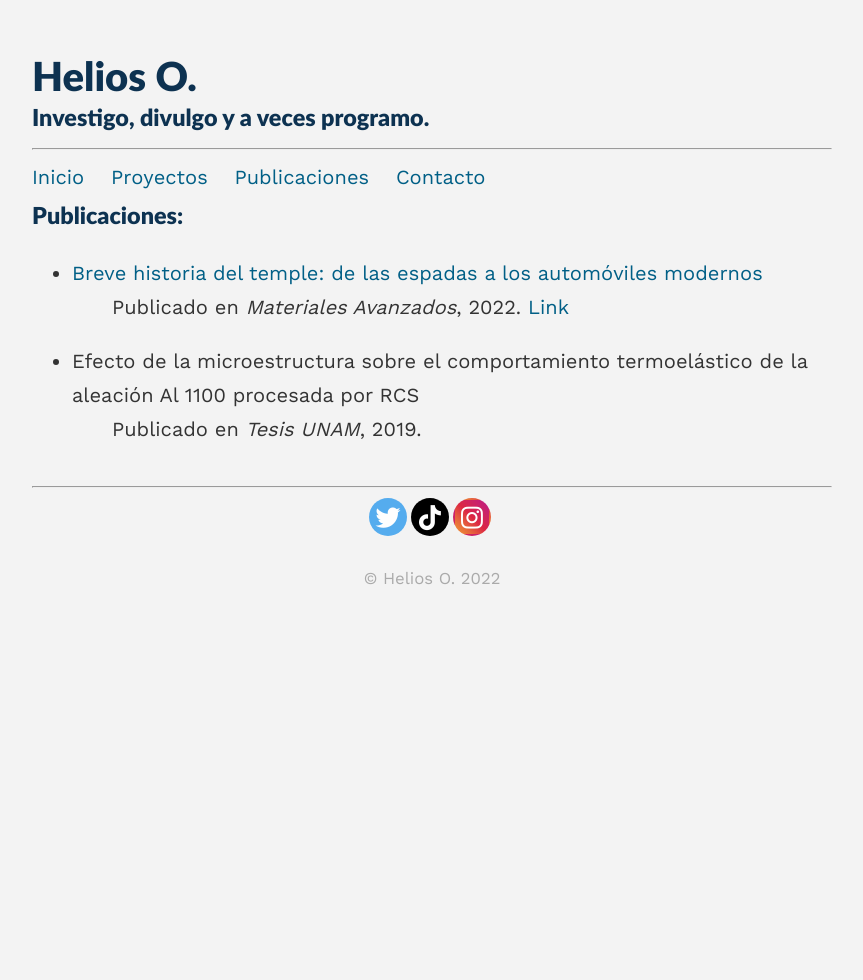
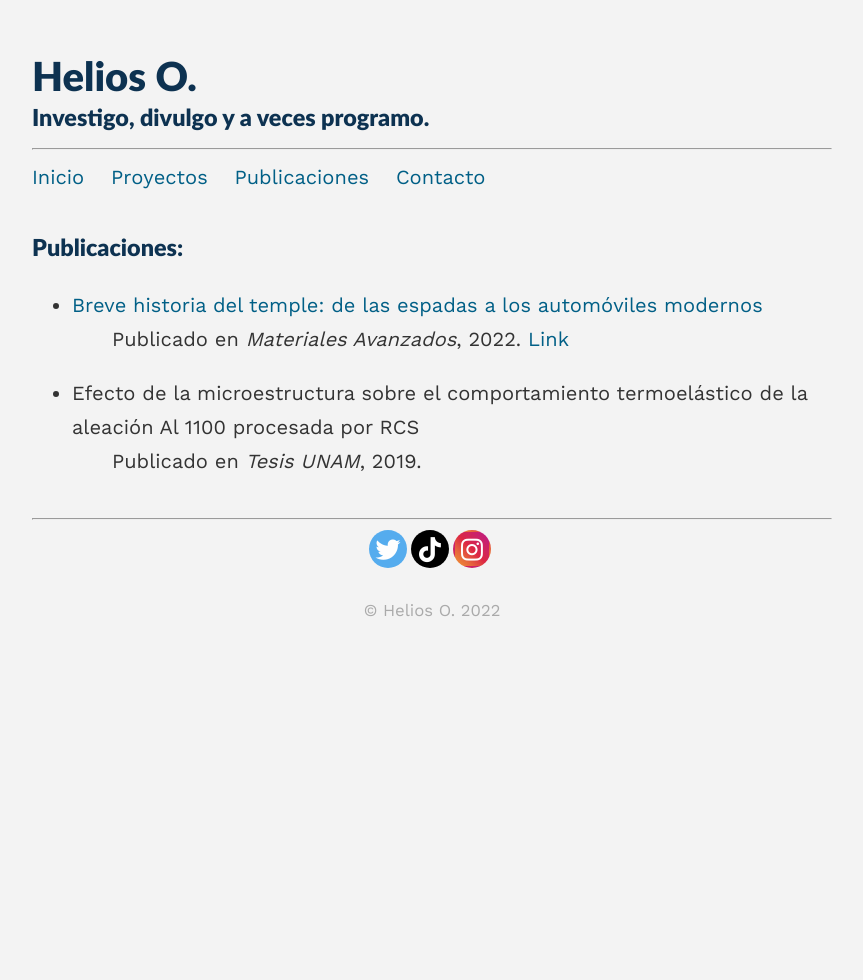
Before and after one commit to Heliouz/Heliouz.github.io, a Jekyll site: the page built from _pages/pubs.md, in a window 1280 px wide. Shown: the whole page, without its empty margins (208-1071 px from the left). Built offline with Jekyll 4.4.1, drawn with Linux system fonts in a browser that asks for light colours.

Commit message:
Update pubs.md

```diff
--- a/_pages/pubs.md
+++ b/_pages/pubs.md
@@ -5,7 +5,7 @@ permalink: /pubs/
 published: true
 ---
 
-
+<hr style="height:10px; visibility:hidden;" />
 
 ### Publicaciones:
 
```
